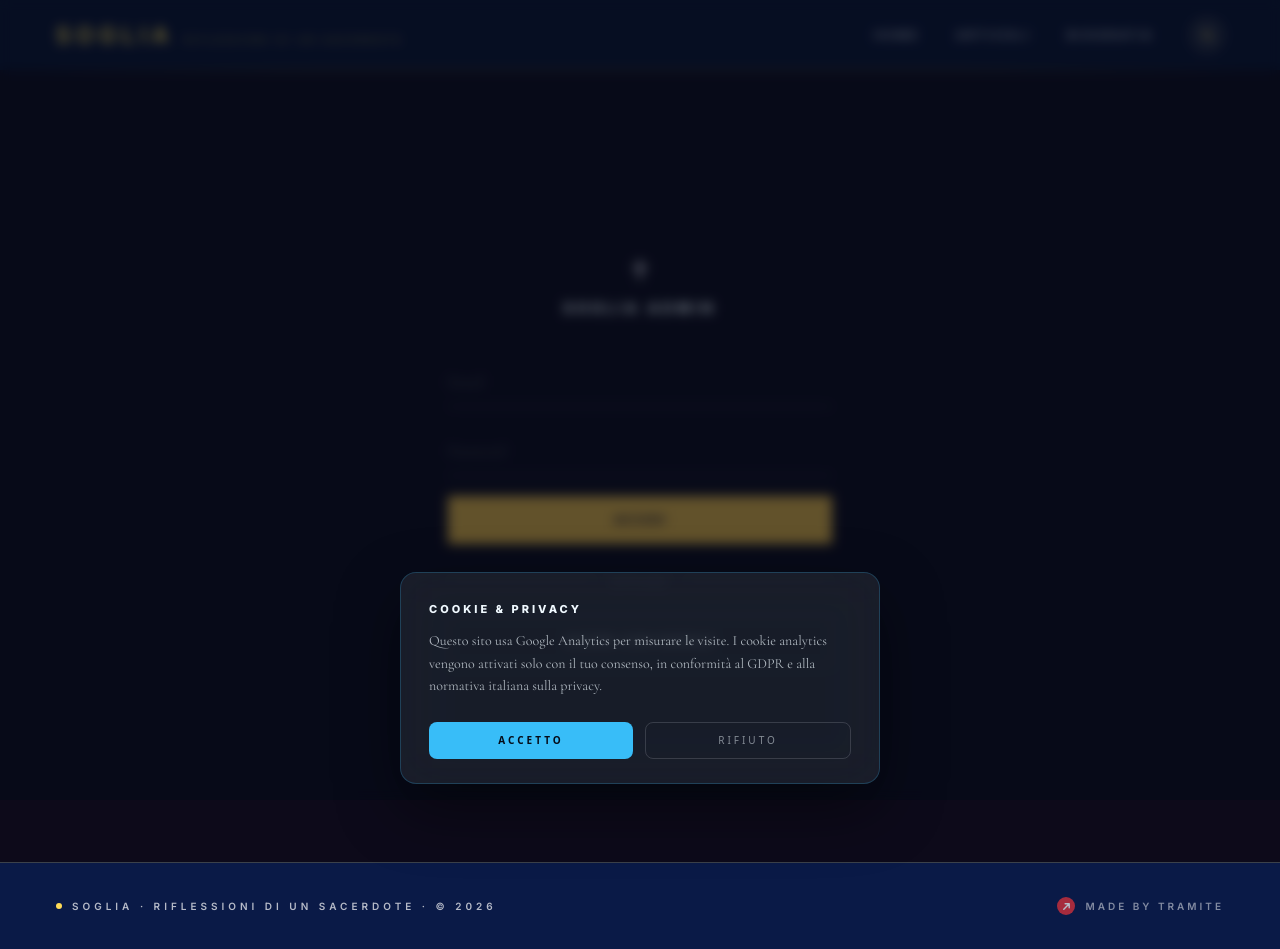
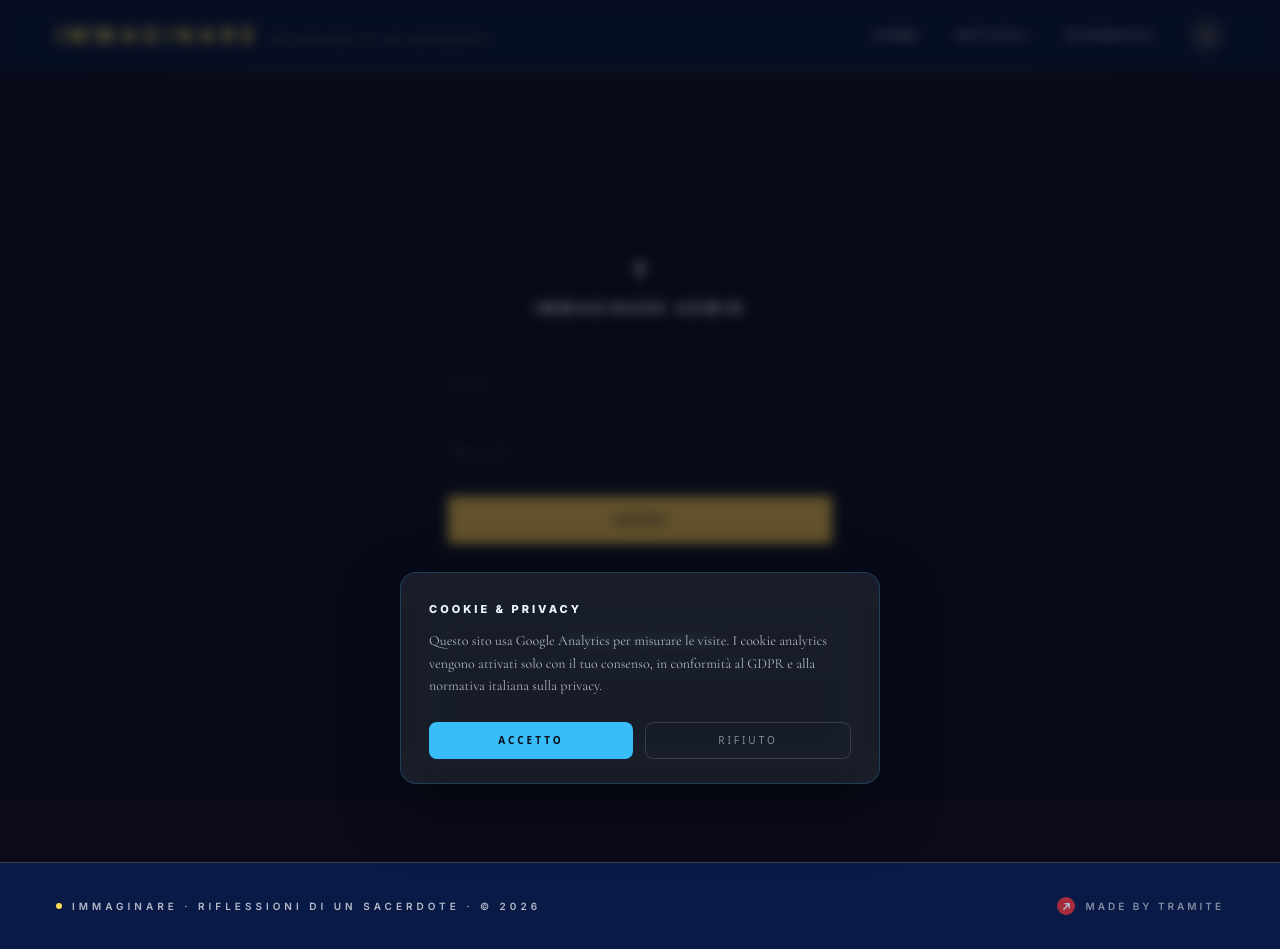
Before and after one commit to tramitemarketing/blog, a Next.js app: page /admin/login in a window 1280 px wide. Built offline with nearby package versions, Linux system fonts and the light colour scheme; no server answers; the database is empty.

Commit message:
rename: SOGLIA → IMMAGINARE in tutto il progetto
Aggiornati: titolo pagina, navbar desktop/mobile, footer, admin panel,
login page, event name (immaginare:open-search), storage key cookie consent,
log Firebase.

Co-Authored-By: Claude Sonnet 4.6 <noreply@anthropic.com>

```diff
--- a/src/app/admin/layout.tsx
+++ b/src/app/admin/layout.tsx
@@ -27,7 +27,7 @@ export default function AdminLayout({ children }: { children: React.ReactNode })
       <nav className="bg-viola-notte border-b border-viola-vivace/30 px-6 py-4 flex items-center justify-between">
         <div className="flex items-center gap-6">
           <span className="font-sans font-black text-ghiaccio uppercase tracking-[4px] text-xs">
-            SOGLIA Admin
+            IMMAGINARE Admin
           </span>
           <Link href="/admin" className="font-sans text-[10px] uppercase tracking-[3px] text-ghiaccio/50 hover:text-oro transition-colors">
             Articoli
--- a/src/app/admin/login/page.tsx
+++ b/src/app/admin/login/page.tsx
@@ -51,7 +51,7 @@ export default function AdminLoginPage() {
             <rect x="4" y="7" width="12" height="2" fill="#F8F4FF"/>
           </svg>
           <h1 className="font-sans font-black text-ghiaccio uppercase tracking-[4px] text-sm">
-            SOGLIA Admin
+            IMMAGINARE Admin
           </h1>
         </div>
 
--- a/src/app/layout.tsx
+++ b/src/app/layout.tsx
@@ -7,7 +7,7 @@ import CookieBanner from '@/components/ui/CookieBanner'
 import ConditionalGA from '@/components/ui/ConditionalGA'
 
 export const metadata: Metadata = {
-  title: 'SOGLIA · Riflessioni di un sacerdote',
+  title: 'IMMAGINARE · Riflessioni di un sacerdote',
   description:
     'Un blog di riflessioni filosofiche, teologiche ed esistenziali scritto da un sacerdote.',
   icons: { icon: '/favicon.svg' },
--- a/src/components/layout/Footer.tsx
+++ b/src/components/layout/Footer.tsx
@@ -29,7 +29,7 @@ export default function Footer() {
             flexShrink: 0,
           }}
         />
-        SOGLIA · Riflessioni di un sacerdote · © {new Date().getFullYear()}
+        IMMAGINARE · Riflessioni di un sacerdote · © {new Date().getFullYear()}
       </div>
 
       <a
--- a/src/components/layout/MobileNavbar.tsx
+++ b/src/components/layout/MobileNavbar.tsx
@@ -107,7 +107,7 @@ export default function MobileNavbar() {
             textDecoration: 'none',
           }}
         >
-          SOGLIA
+          IMMAGINARE
         </Link>
 
         {/* Hamburger */}
@@ -166,7 +166,7 @@ export default function MobileNavbar() {
           userSelect: 'none',
           letterSpacing: '-.04em',
         }}>
-          SOGLIA
+          IMMAGINARE
         </div>
 
         {/* Cerchi concentrici decorativi */}
@@ -262,7 +262,7 @@ export default function MobileNavbar() {
         <button
           onClick={() => {
             setMenuOpen(false)
-            setTimeout(() => window.dispatchEvent(new Event('soglia:open-search')), 320)
+            setTimeout(() => window.dispatchEvent(new Event('immaginare:open-search')), 320)
           }}
           style={{
             display: 'flex',
--- a/src/components/layout/MobileSearchSheet.tsx
+++ b/src/components/layout/MobileSearchSheet.tsx
@@ -21,8 +21,8 @@ export default function MobileSearchSheet() {
 
   useEffect(() => {
     const handler = () => setOpen(true)
-    window.addEventListener('soglia:open-search', handler)
-    return () => window.removeEventListener('soglia:open-search', handler)
+    window.addEventListener('immaginare:open-search', handler)
+    return () => window.removeEventListener('immaginare:open-search', handler)
   }, [])
 
   useEffect(() => {
--- a/src/components/layout/Navbar.tsx
+++ b/src/components/layout/Navbar.tsx
@@ -43,7 +43,7 @@ export default function Navbar() {
           color: '#ffdb57',
           textDecoration: 'none',
         }}>
-          SOGLIA
+          IMMAGINARE
         </Link>
         <span style={{
           fontFamily: 'var(--font-sans)',
@@ -83,7 +83,7 @@ export default function Navbar() {
 
         {/* Search — glass pill */}
         <button
-          onClick={() => window.dispatchEvent(new Event('soglia:open-search'))}
+          onClick={() => window.dispatchEvent(new Event('immaginare:open-search'))}
           aria-label="Cerca"
           className="nav-search-btn"
           style={{
--- a/src/components/layout/SearchOverlay.tsx
+++ b/src/components/layout/SearchOverlay.tsx
@@ -23,8 +23,8 @@ export default function SearchOverlay() {
   // Ascolta evento dalla navbar
   useEffect(() => {
     const handler = () => setOpen(true)
-    window.addEventListener('soglia:open-search', handler)
-    return () => window.removeEventListener('soglia:open-search', handler)
+    window.addEventListener('immaginare:open-search', handler)
+    return () => window.removeEventListener('immaginare:open-search', handler)
   }, [])
 
   // ⌘K / Ctrl+K e ESC
--- a/src/hooks/useCookieConsent.ts
+++ b/src/hooks/useCookieConsent.ts
@@ -1,7 +1,7 @@
 'use client'
 import { useState, useEffect } from 'react'
 
-const STORAGE_KEY = 'soglia_cookie_consent'
+const STORAGE_KEY = 'immaginare_cookie_consent'
 
 export function useCookieConsent(): {
   consented: boolean | null
--- a/src/lib/firebase.ts
+++ b/src/lib/firebase.ts
@@ -15,7 +15,7 @@ const missingKeys = (Object.entries(firebaseConfig) as [string, string | undefin
 
 if (missingKeys.length > 0) {
   console.warn(
-    `[SOGLIA] Missing Firebase config: ${missingKeys.join(', ')}. ` +
+    `[IMMAGINARE] Missing Firebase config: ${missingKeys.join(', ')}. ` +
     `Set these in .env.local (see .env.local.example)`
   )
 }
```
